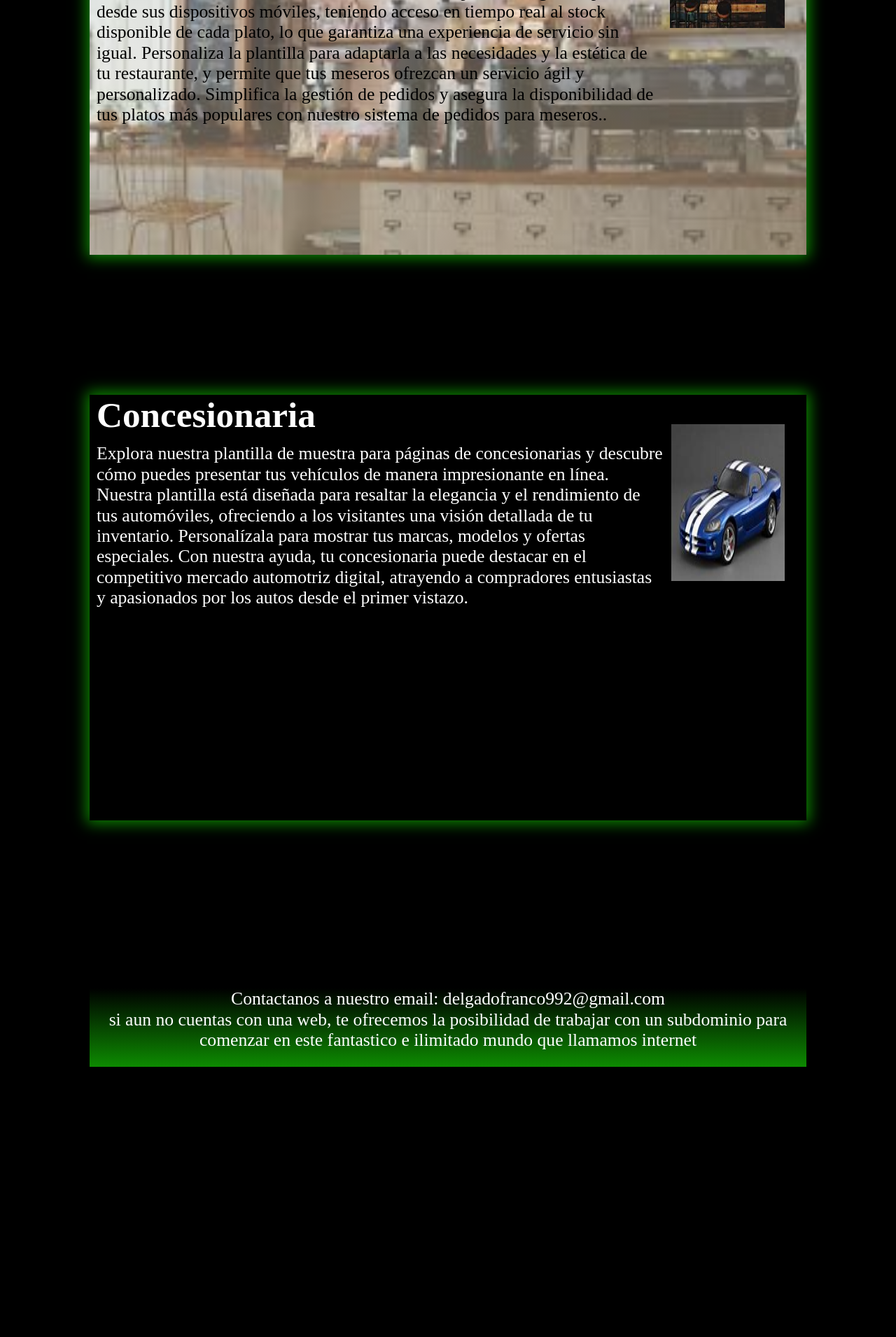
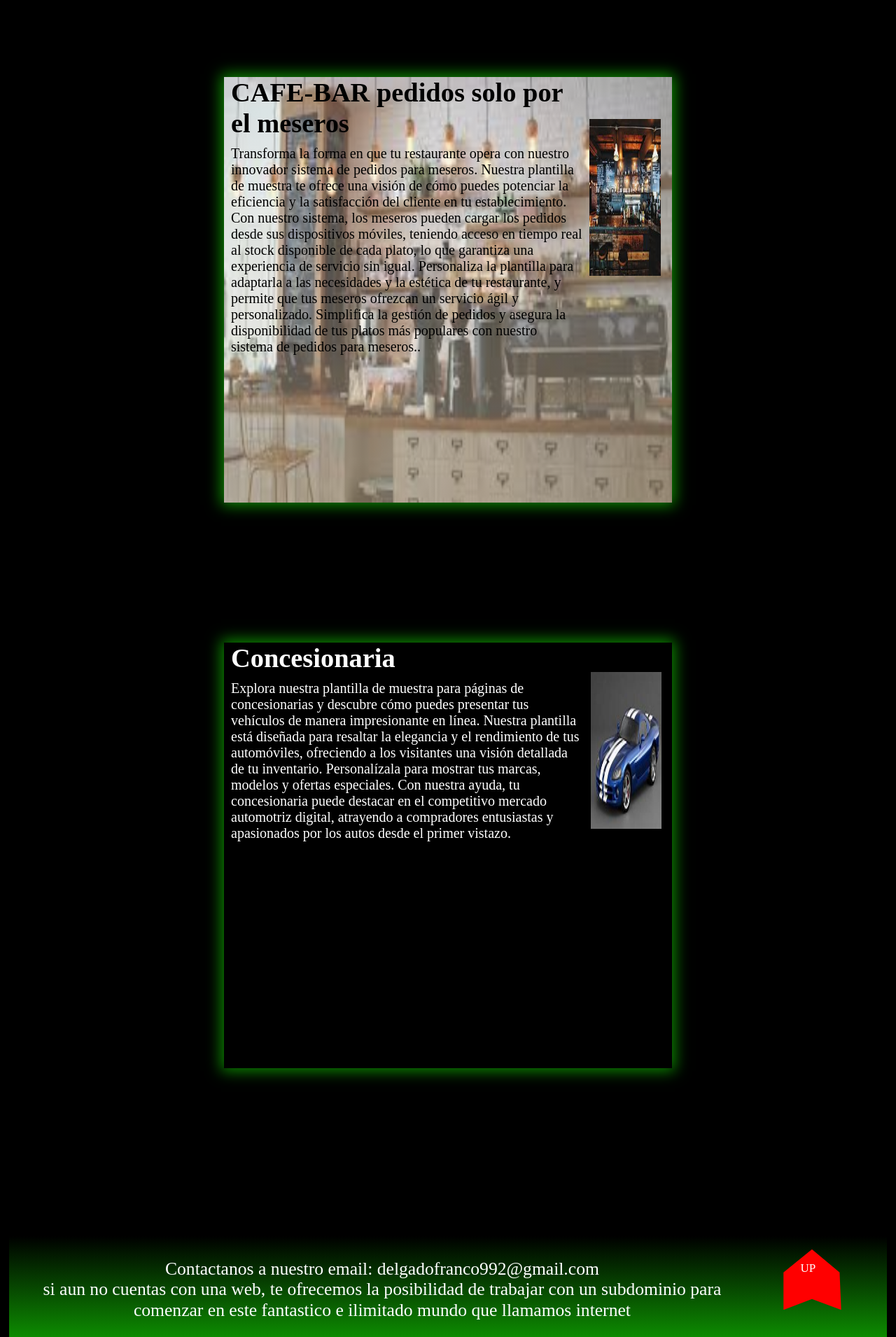
Before and after one commit to franco-delgado/delgadowebs, a PHP site: page / in a window 1280 px wide. Shown: the part 4200-6110 px from the top of the page at 70% size. Before the commit the page ends 5724 px from the top, so only its background shows below. Run offline with PHP 8.4, Linux system fonts and the light colour scheme; some libraries are stand-ins or nearby versions.

Commit message:
tercerDia
modificando estetica y dando dinamismo

```diff
--- a/codigo.js
+++ b/codigo.js
@@ -1,3 +1,25 @@
+window.addEventListener('scroll', function () {
+  const prueba = document.querySelector(".prueba");
+  const contenBlog = document.querySelector(".conten-imgblog");
+  const scrollPosition = window.scrollY;
+  if (scrollPosition >= window.innerHeight) {
+    prueba.style.opacity = 1;
+  } else {
+    prueba.style.opacity = 0;
+  }
+  //contenBlog
+  if (scrollPosition >= 2 * window.innerHeight) {
+    contenBlog.style.left = '0';
+  } else {
+    contenBlog.style.left = '-100%';
+  }
+});
+
+
+
+
+/*
+bloquead para evitar errores en git
 const hotel = document.querySelector(".hotel");
 const blog = document.querySelector(".blog");
 const ecomer = document.querySelector(".ecomer");
@@ -28,4 +50,4 @@ function irSoloPedidos() {
 auto.addEventListener("click",irAuto);
 function irAuto(){
     location.href = "autos/index.html";
-}
+} */
--- a/index.html
+++ b/index.html
@@ -36,19 +36,19 @@
    <div class="UlminiCuadros">
     <div class="LiminiCuadros">
       <p class="TextoMiniCuadro">Nombre</p>
-      <img alt="Imagen de muestra" src="hotel-background.jpg" class="ImgMiniCuadro">
+      <img alt="Imagen de muestra" src="hotel-background.jpg" class="ImgMiniCuadro" id="ImMin1">
     </div>
     <div class="LiminiCuadros">
       <p class="TextoMiniCuadro">Nombre</p>
-      <img alt="Imagen de muestra" src="landing-page.jpg"  class="ImgMiniCuadro">
+      <img alt="Imagen de muestra" src="landing-page.jpg"  class="ImgMiniCuadro" id="ImMin2">
     </div>
     <div class="LiminiCuadros">
       <p class="TextoMiniCuadro">Nombre</p>
-      <img alt="Imagen de muestra" src="cliente2.jpg"  class="ImgMiniCuadro">
+      <img alt="Imagen de muestra" src="cliente2.jpg"  class="ImgMiniCuadro" id="ImMin3">
     </div>
     <div class="LiminiCuadros">
       <p class="TextoMiniCuadro">Nombre</p>
-      <img alt="Imagen de muestra" src="imagen2.jpg"  class="ImgMiniCuadro">
+      <img alt="Imagen de muestra" src="imagen2.jpg"  class="ImgMiniCuadro" id="ImMin4">
     </div>
   </div>
   <div class="prueba">
@@ -142,6 +142,9 @@
         si aun no cuentas con una web, te ofrecemos la posibilidad de trabajar con un subdominio para comenzar
         en este fantastico e ilimitado mundo que llamamos internet</p>
     </div>
+    <div class="up">
+      <p class="pText">UP</p>
+    </div>
     <script src="codigo.js?16102023"></script>
   </footer>
 </body>
--- a/style.css
+++ b/style.css
@@ -233,8 +264,8 @@ h1{
 /*interno*/
 .conten-cliente{
   height: 76vh;
-  width: 80%;
-  margin-left:10%;
+  width: 50%;
+  margin-left: 25%;
 	margin-top: 25vh;
 	margin-bottom: 25vh;
   background-image: url("interno2.jpg");
@@ -254,13 +285,13 @@ h1{
 	cursor: pointer;
 }
 .tqr{
-	font-size: 4vw;
+	font-size: 3vw;
 	margin: 0;
   margin-left: 10px;
 	cursor: pointer;
 }
 .pqr{
-	font-size: 2vw;
+	font-size: 20px;
   margin-top: 10px;
   margin-left: 10px;
 	cursor: pointer;
@@ -278,8 +309,8 @@ h1{
 /*AUTO*/
 .auto{
   height: 76vh;
-  width: 80%;
-  margin-left:10%;
+  width: 50%;
+  margin-left: 25%;
 	margin-top: 25vh;
 	margin-bottom: 30vh;
 	display: grid;
@@ -288,14 +319,14 @@ h1{
   box-shadow: 0px 0px 20px 4px #0d8b01;
 }
 .texauto{
-	font-size: 4vw;
+	font-size: 3vw;
   color: #ffffff;
 	margin: 0;
   margin-left: 10px;
 	cursor: pointer;
 }
 .pauto{
-	font-size: 2vw;
+	font-size: 20px;
   color: #ffffff;
   margin-top: 10px;
   margin-left: 10px;
@@ -309,11 +340,13 @@ h1{
 }
 /*FOOTER*/
 footer{
-  height: 14vh;
-  width: 80%;
-  margin-left: 10%;
+  height: 18vh;
+  width: 98%;
+  margin-left: 1%;
   padding-bottom: 0;
   background: linear-gradient(#000000, #0d8b01);
+  display: grid;
+  grid-template-columns: 85% 15%;
 }
 .pfin{
 	text-align: center;
@@ -323,6 +356,22 @@ footer{
   margin-bottom: 0;
 	cursor: default;
 }
+.up{
+  height: 60%;
+  width: 60%;
+  margin-top: 10%;
+  margin-left: 10%;
+  background-color: red;
+  clip-path: polygon(55% 0, 90% 38%, 92% 100%, 55% 82%, 19% 100%, 19% 38%);
+  padding: 0;
+  padding: center;
+}
+.pText{
+  text-align: center;
+  font-size: 17px;
+  color: #ffffff;
+}
+
 @media  screen and (max-width: 800px){
   p{
     cursor: default;
```
Also changed, not shown: other parts of style.css (+54 -25 lines).
